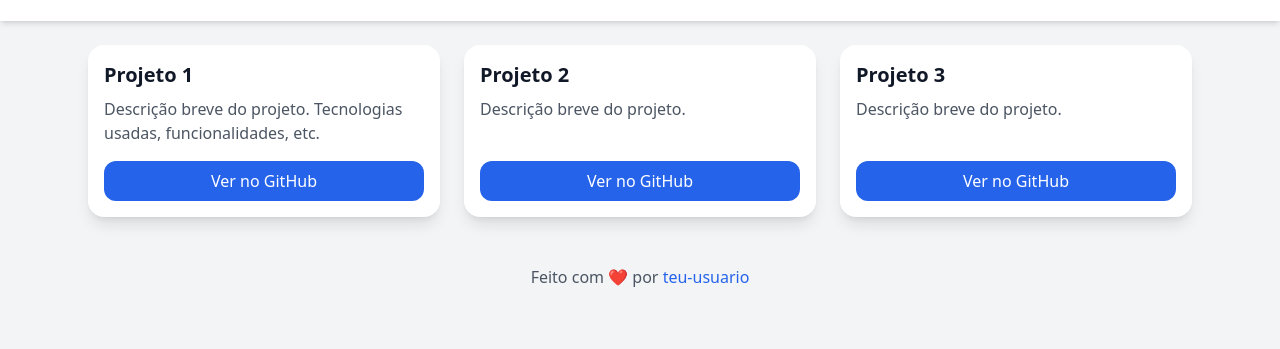
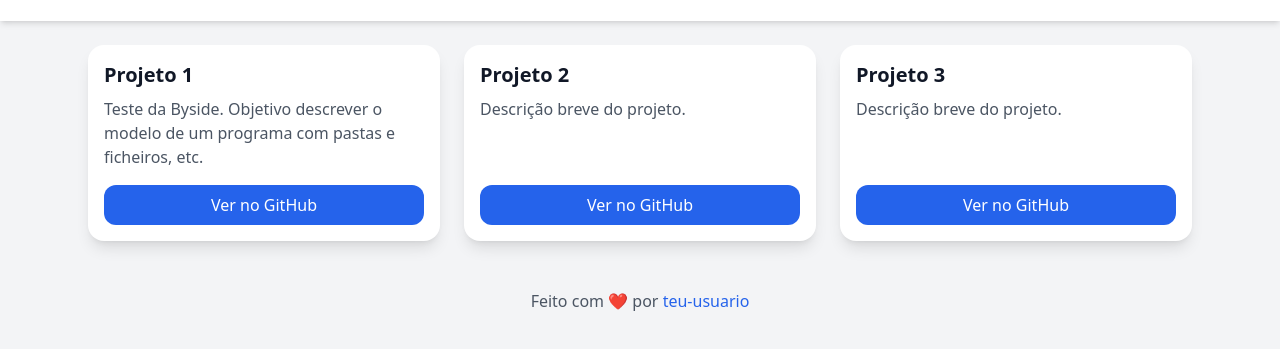
Before and after one commit to Joao-A-Ferreira/Joao-A-Ferreira.github.io, a plain HTML site: page index.html in a window 1280 px wide. Shown: the part 87-436 px from the top of the page. Drawn offline with nearby package versions, Linux system fonts and the light colour scheme.

Commit message:
adicionado primeiro exemplo no portefolio

```diff
--- a/index.html
+++ b/index.html
@@ -18,7 +18,7 @@
     <!-- Card Exemplo -->
     <div class="bg-white rounded-2xl shadow-lg p-4 flex flex-col">
       <h2 class="text-xl font-semibold mb-2">Projeto 1</h2>
-      <p class="text-gray-600 flex-grow">Descrição breve do projeto. Tecnologias usadas, funcionalidades, etc.</p>
+      <p class="text-gray-600 flex-grow">Teste da Byside. Objetivo descrever o modelo de um programa com pastas e ficheiros, etc.</p>
       <a href="https://github.com/teu-usuario/projeto1" target="_blank" class="mt-4 bg-blue-600 text-white text-center py-2 rounded-xl hover:bg-blue-700 transition">Ver no GitHub</a>
     </div>
 
```
